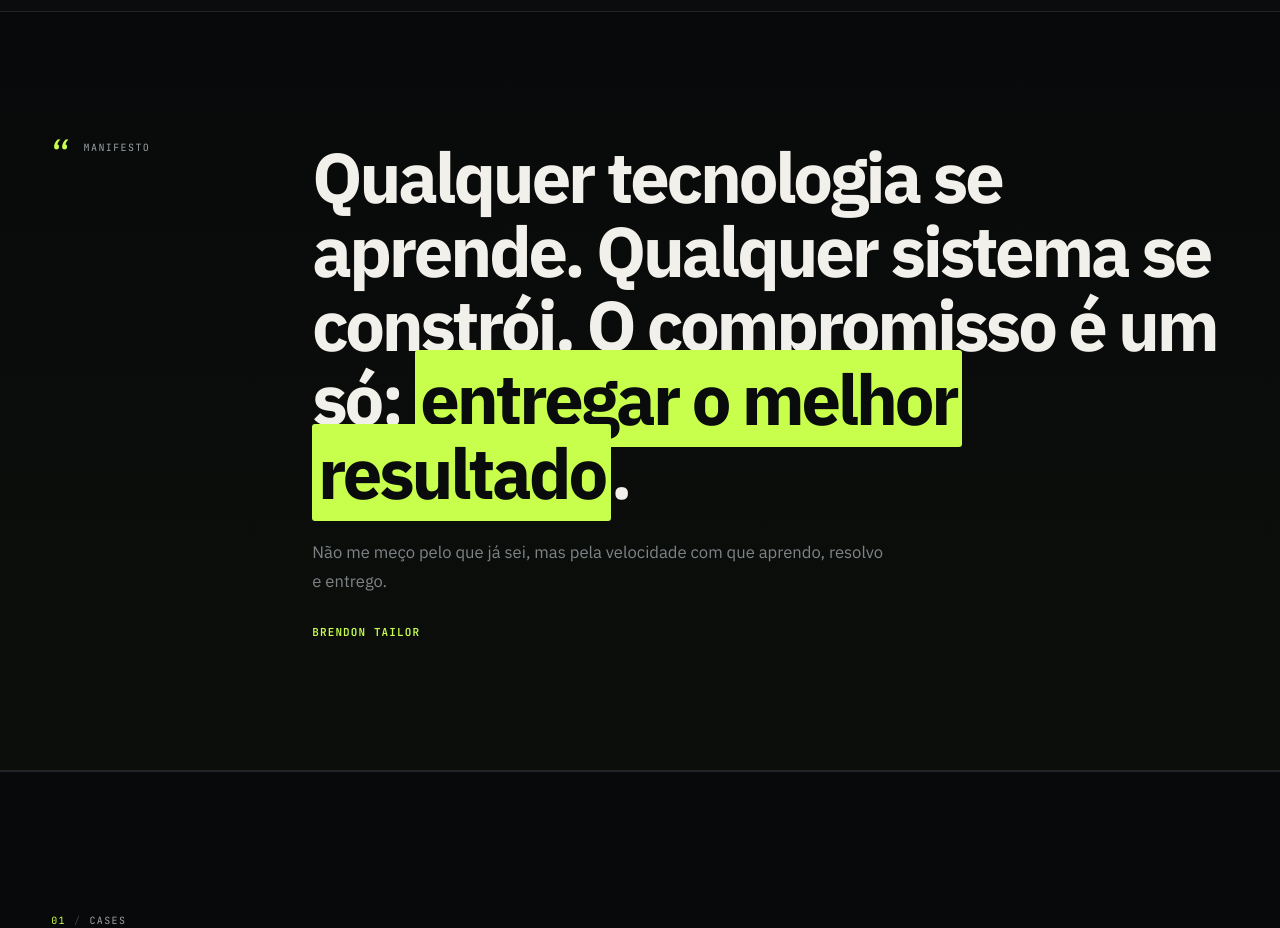
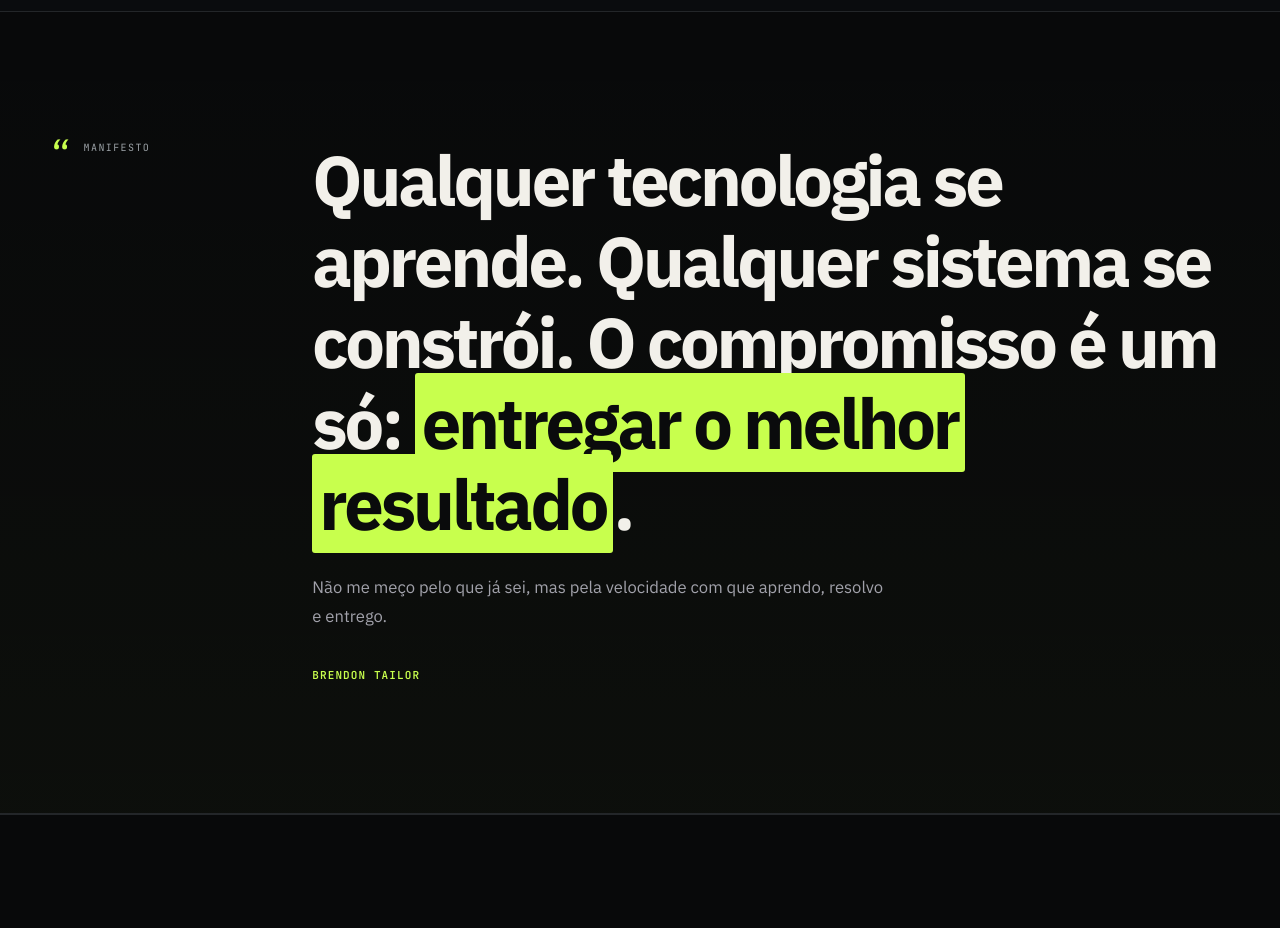
Before and after one commit to Brendontailor/portfolio-site, a Next.js app: page / in a window 1280 px wide. Shown: the part 960-1888 px from the top of the page. Built offline with nearby package versions, Linux system fonts and the light colour scheme; no server answers.

Commit message:
fix manifesto: highlight overlap, period outside highlight, subtitle contrast

```diff
--- a/src/app/globals.css
+++ b/src/app/globals.css
@@ -969,25 +969,36 @@ ol {
   font-size: clamp(2.5rem, 5.5vw, 5.5rem);
   font-weight: 700;
   letter-spacing: -0.045em;
-  line-height: 1.05;
+  line-height: 1.15;
+}
+
+.manifesto-title-line {
+  display: inline;
+  line-height: 1.15;
 }
 
 .manifesto-highlight {
   color: var(--accent-ink);
   background-color: var(--accent);
-  padding: 0.04em 0.08em;
+  padding: 0.06em 0.1em;
   border-radius: 3px;
   -webkit-box-decoration-break: clone;
   box-decoration-break: clone;
+  line-height: 1.15;
+}
+
+.manifesto-title-suffix {
+  color: var(--fg);
+  line-height: 1.15;
 }
 
 .manifesto-subtitle {
   max-width: 58ch;
   margin-top: 28px;
-  color: var(--muted);
+  margin-bottom: 8px;
+  color: #a1a1aa;
   font-size: clamp(1rem, 1.3vw, 1.15rem);
   line-height: 1.75;
-  opacity: 0.8;
 }
 
 .manifesto-signature {
--- a/src/components/home/manifesto.tsx
+++ b/src/components/home/manifesto.tsx
@@ -2,6 +2,10 @@ import { manifesto } from "@/data/site";
 import { Reveal } from "@/components/reveal";
 
 export function Manifesto() {
+  const titleParts = manifesto.title.split(manifesto.highlight);
+  const beforeHighlight = titleParts[0];
+  const afterHighlight = titleParts[1] || "";
+
   return (
     <section className="manifesto-section" aria-labelledby="manifesto-title">
       <div className="container manifesto-grid">
@@ -14,16 +18,11 @@ export function Manifesto() {
 
         <Reveal className="manifesto-copy" delay={90}>
           <blockquote id="manifesto-title">
-            {manifesto.title.split(manifesto.highlight).map((part, i) => (
-              <span key={i}>
-                {part}
-                {i < 1 && (
-                  <mark className="manifesto-highlight">
-                    {manifesto.highlight}
-                  </mark>
-                )}
-              </span>
-            ))}
+            <span className="manifesto-title-line">
+              {beforeHighlight}
+              <mark className="manifesto-highlight">{manifesto.highlight}</mark>
+              <span className="manifesto-title-suffix">{afterHighlight}</span>
+            </span>
           </blockquote>
           <p className="manifesto-subtitle">
             {manifesto.subtitle}
```
